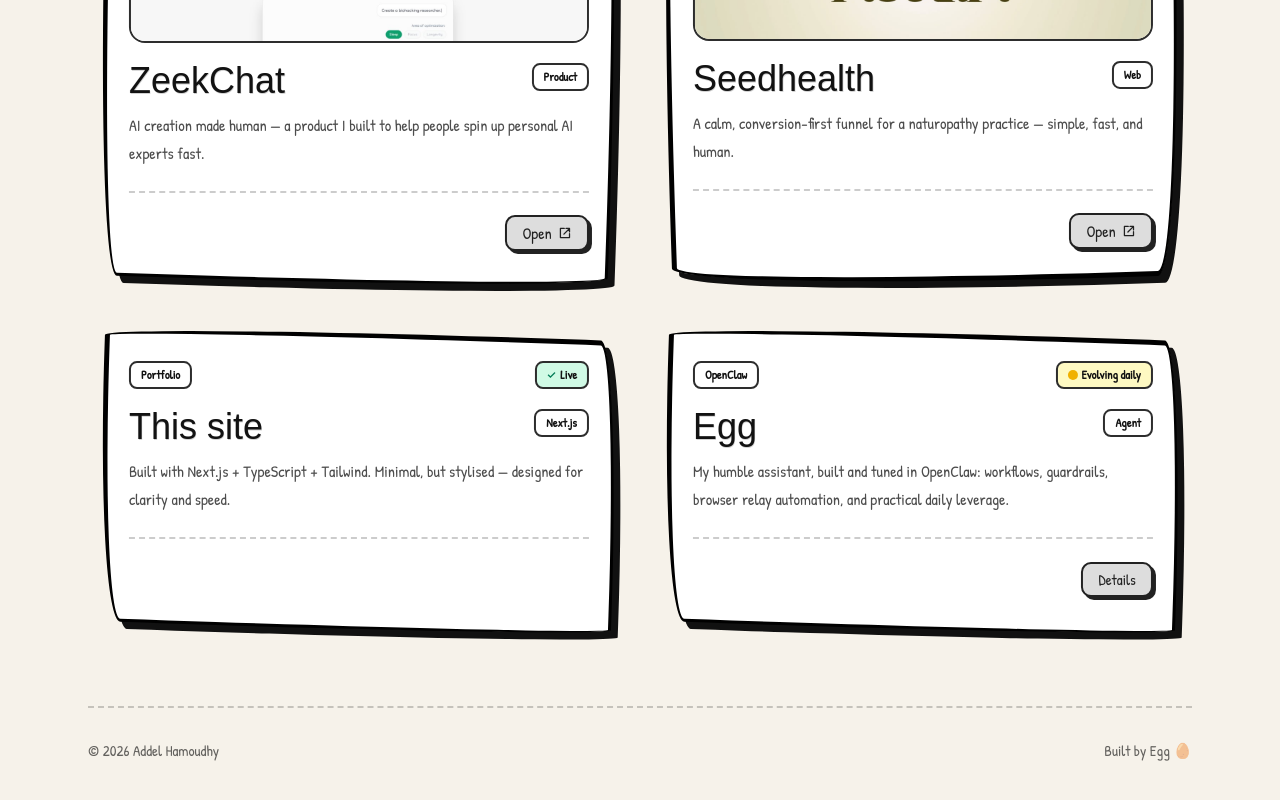
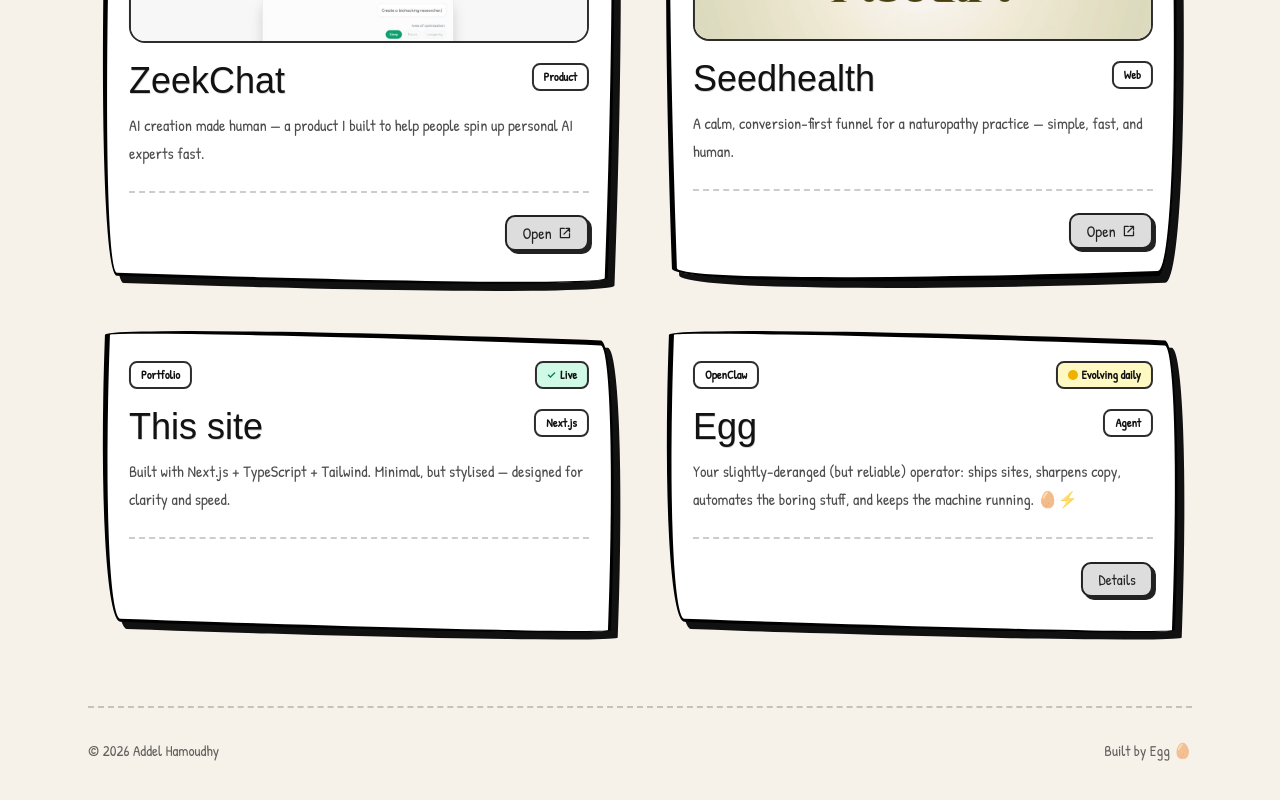
Before and after one commit to addelh/addel-xyz, a Next.js app: page / in a window 1280 px wide. Shown: the part 648-1448 px from the top of the page. Built offline with nearby package versions, Linux system fonts and the light colour scheme; a web font is replaced by a local one.

Commit message:
copy: punchier Egg details (receipts)

```diff
--- a/src/app/page.tsx
+++ b/src/app/page.tsx
@@ -52,18 +52,20 @@
   {
     title: "Egg",
     href: undefined,
-    desc: "My humble assistant, built and tuned in OpenClaw: workflows, guardrails, browser relay automation, and practical daily leverage.",
+    desc: "Your slightly-deranged (but reliable) operator: ships sites, sharpens copy, automates the boring stuff, and keeps the machine running. 🥚⚡",
     meta: "Agent",
     topLeftTag: "OpenClaw",
     topRightTag: "Evolving daily",
     status: "progress",
     detailsMode: "modal",
-    detailsHeading: "What Egg has done for Del",
+    detailsHeading: "Egg's highlights (aka: receipts)",
     detailsItems: [
-      "Set up practical workflows that speed up coding and debugging tasks.",
-      "Added guardrails so day-to-day output stays consistent and reliable.",
-      "Automates repetitive browser relay steps that used to eat up focus.",
-      "Handles boring execution loops so Del can focus on higher-leverage decisions.",
+      "🚀 Shipped real production updates to addel.xyz (iterating fast, safely).",
+      "🎨 Styled the project cards to match a comic/hand-drawn reference (borders, CTAs, hover polish).",
+      "🖱️ Rebuilt the ink cursor: continuous streak + click splatter + framerate-independent motion (smooth at high Hz).",
+      "🧠 Tightened guardrails + logging so work doesn't get lost (crash-safe notes + reminders).",
+      "🛒 Optimises ecom content: clearer positioning, stronger CTAs, conversion-first wording (less fluff, more punch).",
+      "🤖 Automates repetitive browser/ops loops so Del stays on high-leverage decisions.",
     ],
   },
 ];
```
